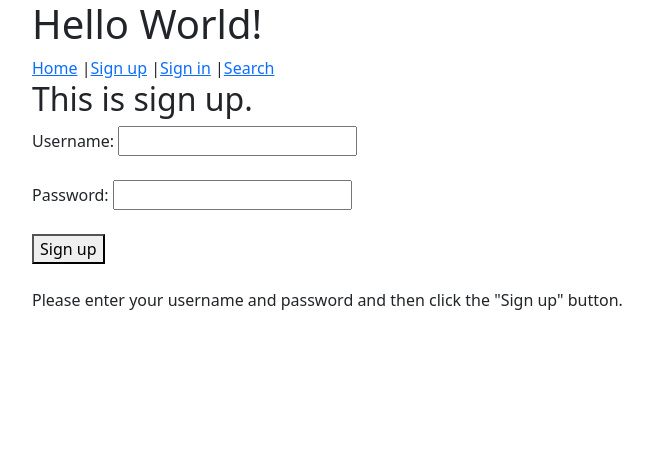
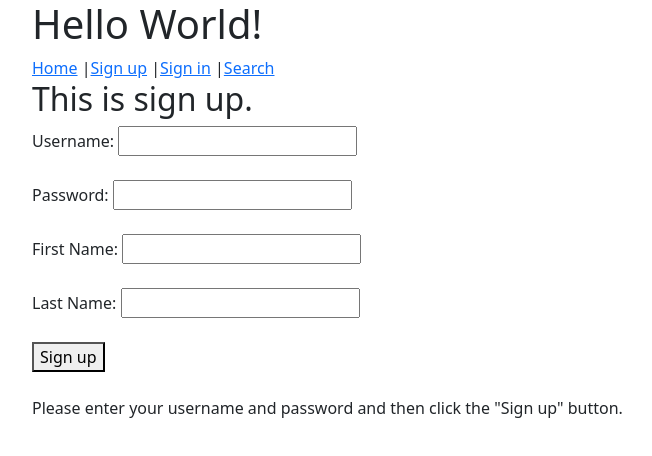
Before and after one commit to xcai0511/Eventory-web-dev, a React (Create React App) app: page /signup in a window 1280 px wide. Shown: the top 456 px of the page, without its empty margins (50-702 px from the left). Built offline with nearby package versions, Linux system fonts and the light colour scheme; no server answers.

Commit message:
xh - Form Submission Issue Problem Fixed

```diff
--- a/src/eventory/signin/index.js
+++ b/src/eventory/signin/index.js
@@ -8,11 +8,12 @@ function Signin() {
     const signInStatus = useSelector(state => state.user.userStatus);
     const signInData = useSelector(state => state.user.userData);
     const dispatch = useDispatch();
-    const signInClickHandler = () => {
+    const signInClickHandler = (event) => {
+        event.preventDefault();
         const userCredentials = {
             username: usernameInput,
             password: passwordInput,
-        }
+        };
         dispatch(userSignInThunk(userCredentials));
     };
     return (
@@ -31,7 +32,7 @@ function Signin() {
                            onChange={(event) => setPasswordInput(event.target.value)} required/>
                 </label>
                 <br/><br/>
-                <button type="submit" id="signUpButton">
+                <button type="submit" id="signInButton">
                     Sign in
                 </button>
             </form>
--- a/src/eventory/signup/index.js
+++ b/src/eventory/signup/index.js
@@ -5,14 +5,19 @@ import {userSignUpThunk} from "../../services/users-thunks";
 function Signup() {
     let [usernameInput, setUsernameInput] = useState('');
     let [passwordInput, setPasswordInput] = useState('');
+    let [firstNameInput, setFirstNameInput] = useState('');
+    let [lastNameInput, setLastNameInput] = useState('');
     const signUpStatus = useSelector(state => state.user.userStatus);
     const signUpData = useSelector(state => state.user.userData);
     const dispatch = useDispatch();
-    const signUpClickHandler = () => {
+    const signUpClickHandler = (event) => {
+        event.preventDefault();
         const newUser = {
             username: usernameInput,
             password: passwordInput,
-        }
+            firstName: firstNameInput,
+            lastName: lastNameInput
+        };
         dispatch(userSignUpThunk(newUser));
     };
     return (
@@ -29,6 +34,18 @@ function Signup() {
                     <span>Password: </span>
                     <input type="password" value={passwordInput} id="passwordInput"
                            onChange={(event) => setPasswordInput(event.target.value)} required/>
+                </label>
+                <br/><br/>
+                <label>
+                    <span>First Name: </span>
+                    <input type="text" value={firstNameInput} id="firstNameInput"
+                           onChange={(event) => setFirstNameInput(event.target.value)} required/>
+                </label>
+                <br/><br/>
+                <label>
+                    <span>Last Name: </span>
+                    <input type="text" value={lastNameInput} id="lastNameInput"
+                           onChange={(event) => setLastNameInput(event.target.value)} required/>
                 </label>
                 <br/><br/>
                 <button type="submit" id="signUpButton">
--- a/src/services/users-service.js
+++ b/src/services/users-service.js
@@ -2,9 +2,12 @@ import axios from 'axios';
 
 const API_BASE = process.env.REACT_APP_EVENTORY_API_BASE;
 const USERS_API = `${API_BASE}/users`;
+console.log(USERS_API);
 
 export const userSignUp = async (user) => {
+    console.log("service");
     const response = await axios.post(USERS_API, user);
+    console.log(response);
     return response;
 };
 
--- a/src/services/users-thunks.js
+++ b/src/services/users-thunks.js
@@ -5,7 +5,9 @@ export const userSignUpThunk =  createAsyncThunk(
     'users/signup',
     async (user, { rejectWithValue }) => {
         try {
+            console.log("here");
             const signUpResult = await service.userSignUp(user);
+            console.log(signUpResult);
             return signUpResult;
         } catch (error) {
             if (!error.response) {
```
Also changed, not shown: src/services/events-service.js (added), src/services/events-thunks.js (added).
